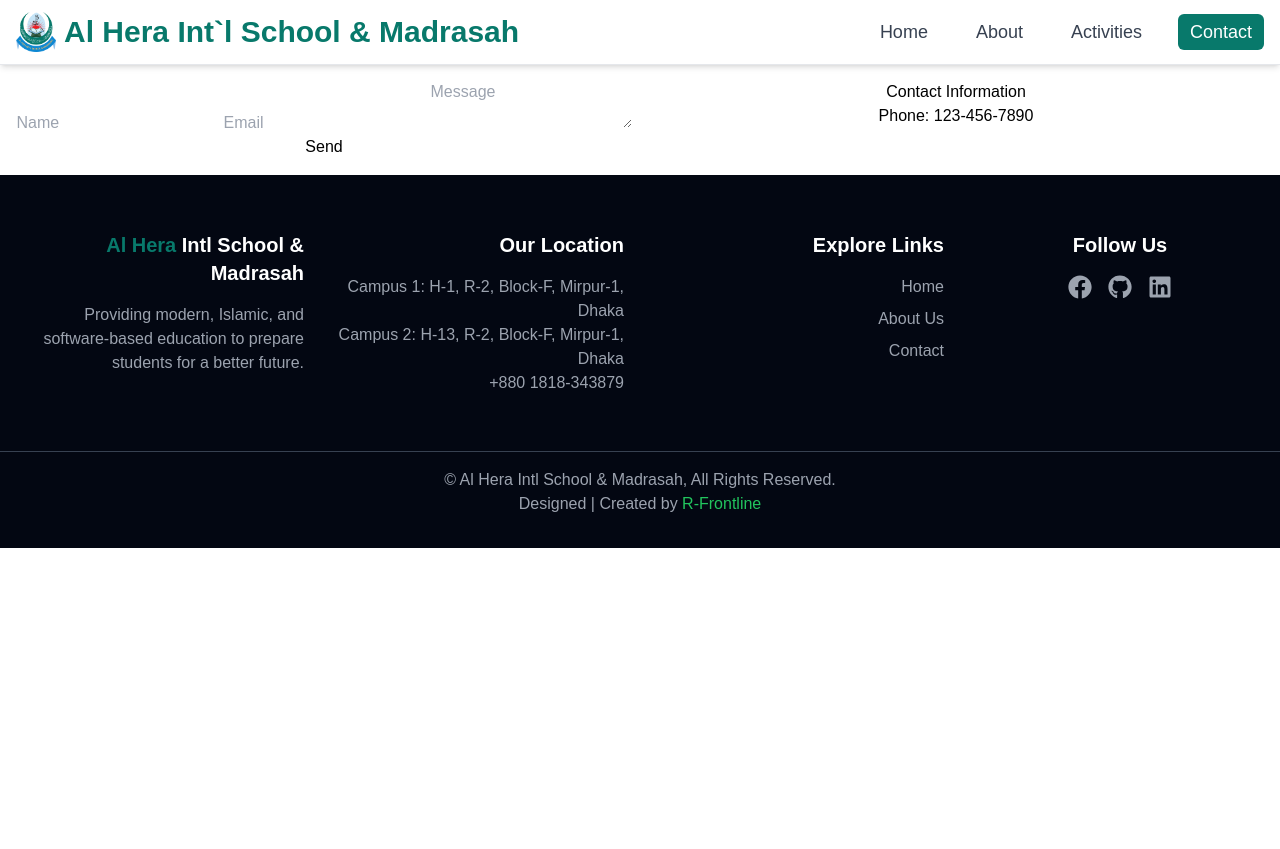
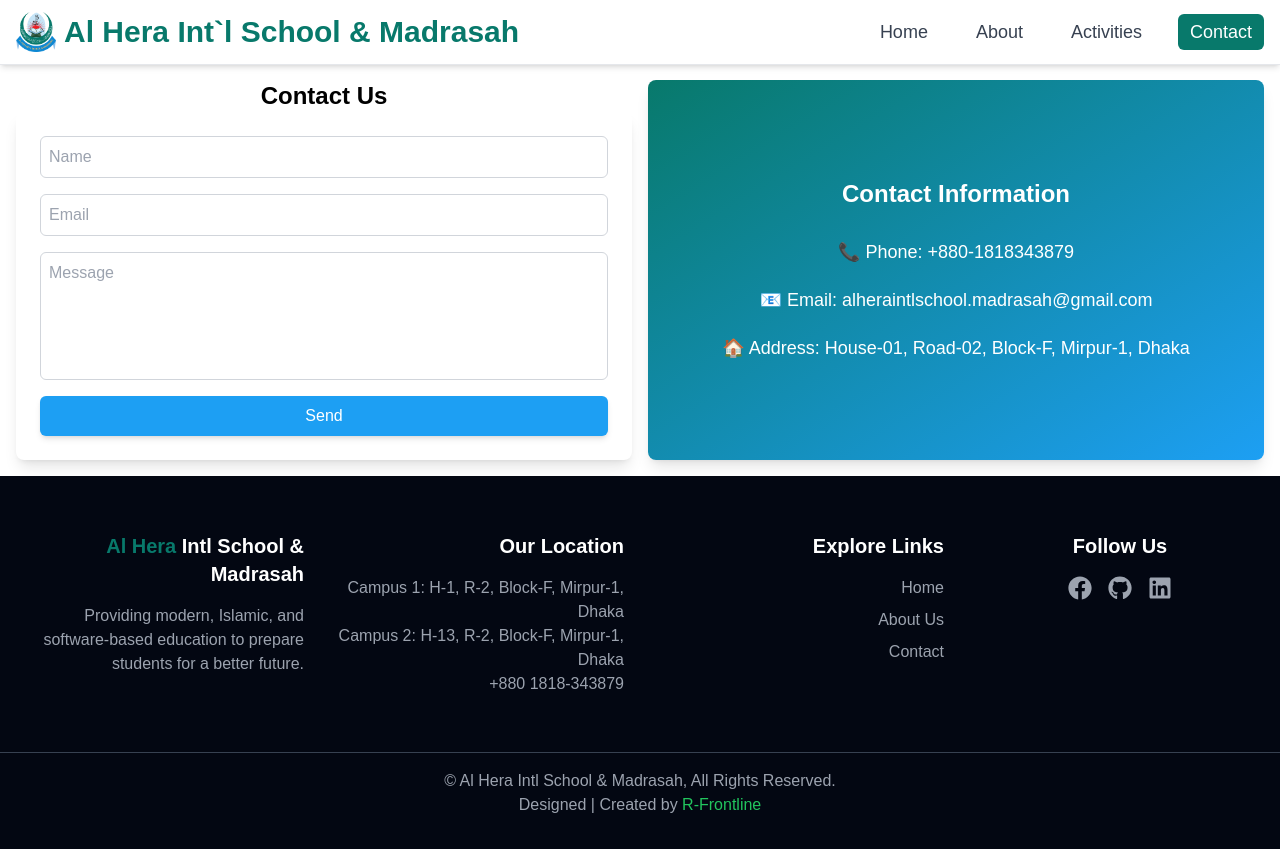
Before and after one commit to pally0091/al-hera-islami-school, a React (Vite) app: page /contact in a window 1280 px wide. Before the commit the page ends 800 px from the top, so only its background shows below. Built offline with nearby package versions, Linux system fonts and the light colour scheme.

Commit message:
enhance contact page with animated form and detailed contact information

```diff
--- a/src/pages/Contact.jsx
+++ b/src/pages/Contact.jsx
@@ -1,26 +1,78 @@
+import { motion } from "framer-motion";
+
 const ContactForm = () => {
+  const handleSubmit = (e) => {
+    e.preventDefault();
+    console.log("Form submitted");
+  };
   return (
-    <form>
-      <input
+    <div>
+      <h2 className="text-2xl font-bold">Contact Us</h2>
+      <motion.form
+        className="flex flex-col gap-4 bg-white p-6 rounded-lg shadow-lg"
+        initial={{ opacity: 0, y: 50 }}
+        animate={{ opacity: 1, y: 0 }}
+        transition={{ duration: 0.8, ease: "easeOut" }}
+        onSubmit={handleSubmit}
+      >
+        <motion.input
           type="text"
           placeholder="Name"
+          required
+          className="border border-gray-300 rounded-md p-2 focus:ring-2 focus:ring-brandGreen outline-none"
+          whileFocus={{ scale: 1.02 }}
         />
-      <input
+        <motion.input
           type="email"
           placeholder="Email"
+          required
+          className="border border-gray-300 rounded-md p-2 focus:ring-2 focus:ring-brandGreen outline-none"
+          whileFocus={{ scale: 1.02 }}
         />
-      <textarea placeholder="Message"></textarea>
-      <button type="submit">Send</button>
-    </form>
+        <motion.textarea
+          placeholder="Message"
+          required
+          className="border border-gray-300 rounded-md p-2 h-32 focus:ring-2 focus:ring-brandGreen outline-none resize-none"
+          whileFocus={{ scale: 1.02 }}
+        ></motion.textarea>
+        <motion.button
+          type="submit"
+          className="bg-brandBlue text-white py-2 px-4 rounded-md shadow-md hover:bg-brandGold hover:text-black transition-colors"
+          whileHover={{ scale: 1.05 }}
+          whileTap={{ scale: 0.95 }}
+        >
+          Send
+        </motion.button>
+      </motion.form>
+    </div>
   );
 };
 
 const ContactInfo = () => {
   return (
-    <div>
-      <h2>Contact Information</h2>
-      <p>Phone: 123-456-7890</p>
-    </div>
+    <motion.div
+      className="text-white p-6 rounded-lg shadow-lg bg-gradient-to-br from-brandGreen to-brandBlue flex flex-col gap-3 justify-center"
+      initial={{ opacity: 0, x: -50 }}
+      animate={{ opacity: 1, x: 0 }}
+      transition={{ duration: 0.8, ease: "easeOut" }}
+    >
+      <h2 className="text-2xl font-bold mb-4">Contact Information</h2>
+      <a
+        className="text-lg"
+        href="tel:+8801818343879"
+      >
+        📞 Phone: +880-1818343879
+      </a>
+      <a
+        className="text-lg mt-2"
+        href="mailto:alheraintlschool.madrasah@gmail.com"
+      >
+        📧 Email: alheraintlschool.madrasah@gmail.com
+      </a>
+      <p className="text-lg mt-2">
+        🏠 Address: House-01, Road-02, Block-F, Mirpur-1, Dhaka
+      </p>
+    </motion.div>
   );
 };
 
```
Lines whose indentation alone changed are shown as unchanged.
